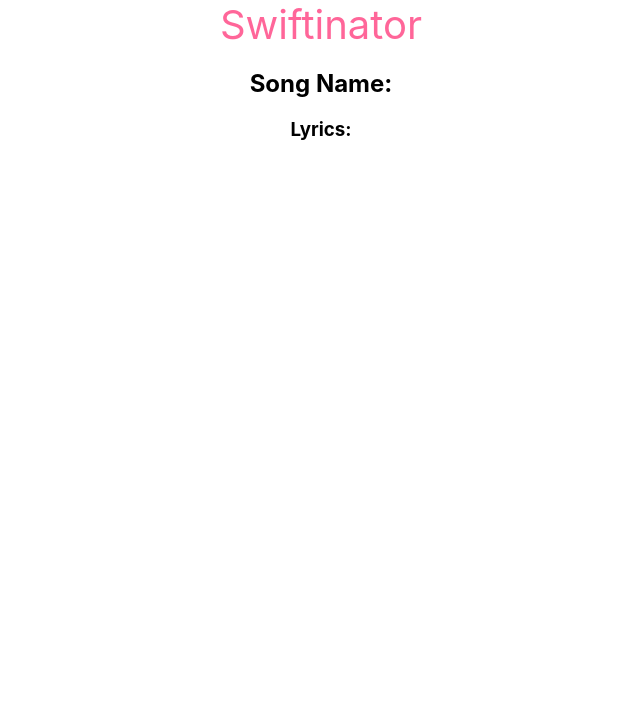
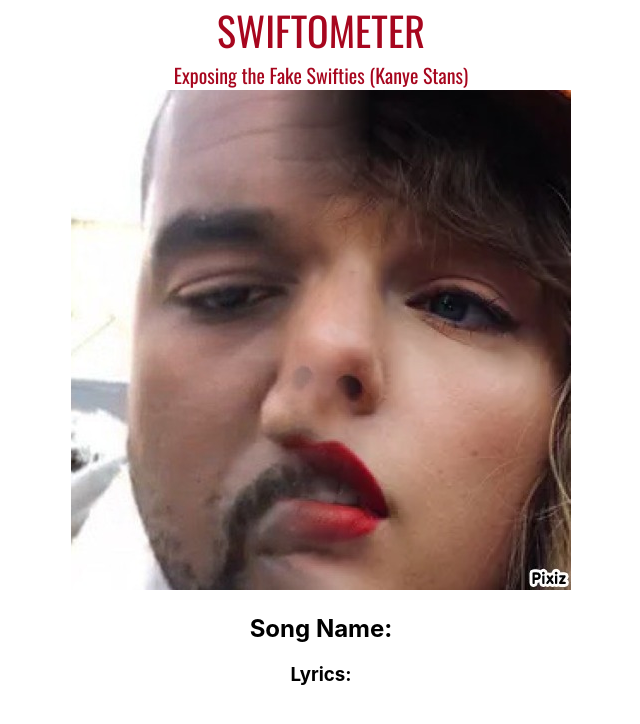
Before and after one commit to aaronli04/taylorswiftlyricguesser, a React (Create React App) app: page / in a window 1280 px wide. Shown: the top 724 px of the page, without its empty margins (319-959 px from the left). Built offline with nearby package versions, Linux system fonts and the light colour scheme; no server answers.

Commit message:
changed title, added Taylor + ye picture

```diff
--- a/src/frontend/App.css
+++ b/src/frontend/App.css
@@ -1,8 +1,17 @@
+@import url('https://fonts.googleapis.com/css?family=Oswald:400,600');
+
 .App {
   text-align: center;
 }
 .Title {
-  color: rgb(255,102,153);
+  font-family: 'Oswald', sans-serif;
+  color: #A7061E;
   text-align: center;
   font-size: 40px;
 }
+.Description {
+  font-family: 'Oswald', sans-serif;
+  color: #A7061E;
+  text-align: center;
+  font-size: 20px;
+}
--- a/src/frontend/App.js
+++ b/src/frontend/App.js
@@ -1,6 +1,7 @@
 import React from 'react';
 import './App.css';
 import { useState, useEffect } from 'react';
+import Tayye from './Tayye.jpg';
 
 const albumName = 'Fearless (Taylor\'s Version)';
 
@@ -10,7 +11,7 @@ function App() {
   var [songName, setSongName] = useState();
   var [lyrics, setLyrics] = useState();
 
-  // Change based on album the user selects
+  // Change album number based on what album the user selects
   var [albumNumber, setAlbumNumber] = useState(6);
 
   // Get lyrics and songname from backend, set variables
@@ -18,7 +19,7 @@ function App() {
       async function fetchLyrics() {
         const response = await fetch(`http://localhost:5002/lyrics/${albumNumber}`);
         const songAndLyric = await response.json();
-        setSongName(songAndLyric[0])
+        setSongName(songAndLyric[0]);
         setLyrics(songAndLyric[1]);
         return songAndLyric;
       }
@@ -28,8 +29,10 @@ function App() {
   return (
       <div className='App'>
         <div className='Title'>
-          Swiftinator
+          SWIFTOMETER
         </div>
+        <div className='Description'>Exposing the Fake Swifties (Kanye Stans)</div>
+        <img src={Tayye}></img>
         <h2>
           {"Song Name: "} {songName}
         </h2>
```
Also changed, not shown: src/frontend/Tayye.jpg (added).
